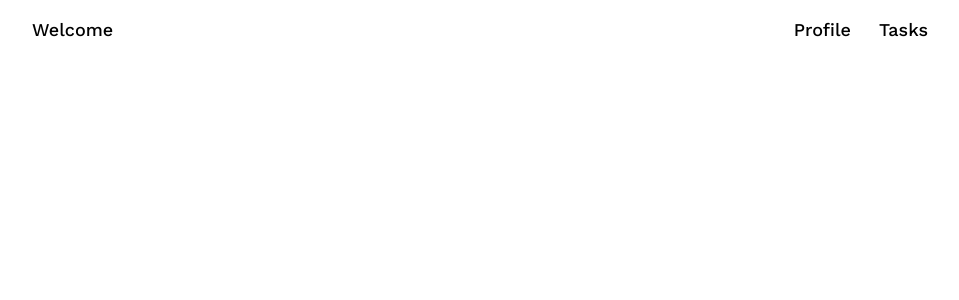
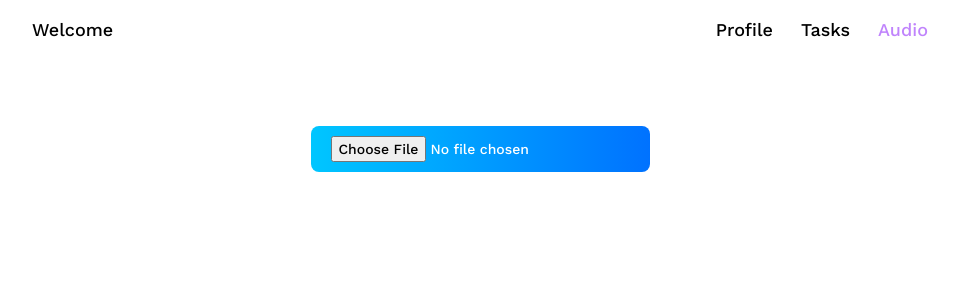
Before and after one commit to isha-k/webHack, a React (Vite) app: page /audio in a window 1280 px wide. Shown: the top 300 px of the page, without its empty margins (160-1119 px from the left). Built offline with nearby package versions, Linux system fonts and the light colour scheme.

Commit message:
Add audio functionality

```diff
--- a/src/App.jsx
+++ b/src/App.jsx
@@ -1,7 +1,7 @@
 import React from 'react'
 import { Route, BrowserRouter as Router, Routes} from 'react-router-dom'
 import Navbar from './components/Navbar'
-import { Home, Profile, Tasks, Login, Register } from './pages'
+import { Home, Profile, Tasks, Login, Register, Audio } from './pages'
 import { useEffect, useState } from 'react'
 
 const App = () => {
@@ -18,6 +18,7 @@ const App = () => {
           <Route path='/tasks' element={<Tasks />}/>
           <Route path="/login" element={<Login setLoggedIn={setLoggedIn} setEmail={setEmail} />} />
           <Route path='/register' element={<Register />}/>
+          <Route path='/audio' element={<Audio />}/>
         </Routes>
       </Router>
     </main>
--- a/src/components/Navbar.jsx
+++ b/src/components/Navbar.jsx
@@ -15,6 +15,9 @@ const Navbar = () => {
         <NavLink to='/tasks' className={({ isActive }) => isActive ? "text-purple-400" : "text-black"}>
           Tasks
         </NavLink>
+        <NavLink to='/audio' className={({ isActive }) => isActive ? "text-purple-400" : "text-black"}>
+          Audio
+        </NavLink>
 
       </nav>
     </header>
--- /dev/null
+++ b/src/pages/Audio.jsx
@@ -0,0 +1,64 @@
+import React, { useState } from 'react'
+
+const Audio = () => {
+    const [file, setFile] = useState(null);
+    const [showPopup, setShowPopup] = useState(false);
+    const [transcript, setTranscript] = useState(""); // State to store the script
+
+    const handleFileChange = async (event) => {
+        setFile(event.target.files[0]);
+        setShowPopup(true); // Show popup when file is selected
+        // Assuming you have an API endpoint that processes the file and returns a transcript
+        const formData = new FormData();
+        formData.append('audioFile', event.target.files[0]);
+        const response = await fetch('API_ENDPOINT', {
+            method: 'POST',
+            body: formData
+        });
+        const data = await response.json();
+        setTranscript(data.transcript); // Set the transcript from API response
+        setShowPopup(false); // Hide popup after fetching the transcript
+    };
+
+    const handleClosePopup = () => {
+      setShowPopup(false);
+    };
+  return (
+    <section className='max-container'>
+        <div className='items-center justify-center flex flex-col'>
+        <input type="file" accept="audio/*" onChange={handleFileChange} className="btn btn-primary mb-2" />
+                {file && (
+                    <audio controls src={URL.createObjectURL(file)} className="mt-2">
+                        Your browser does not support the audio element.
+                    </audio>
+                )}
+                {file && transcript && (
+                    <div className="transcript-output p-4 mt-4 bg-gray-100 rounded shadow">
+                        <h3 className="text-lg font-semibold">Transcript:</h3>
+                        <p>{transcript}</p>
+                    </div>
+                )}
+                {showPopup && (
+                    <div className="modal show fade" style={{ display: 'block' }} tabIndex="-1">
+                        <div className="modal-dialog">
+                            <div className="modal-content">
+                                <div className="modal-header">
+                                    <h5 className="modal-title">File Upload</h5>
+                                    <button type="button" className="close" data-dismiss="modal" aria-label="Close" onClick={handleClosePopup}>
+                                        <span aria-hidden="true">&times;</span>
+                                    </button>
+                                </div>
+                                <div className="modal-body">
+                                    <p>Processing: {file.name}</p>
+                                </div>
+                            </div>
+                        </div>
+                    </div>
+                )}
+        </div>
+    </section>
+
+  )
+}
+
+export default Audio
--- a/src/pages/index.js
+++ b/src/pages/index.js
@@ -3,5 +3,6 @@ import Profile from './Profile'
 import Tasks from './Tasks'
 import Login from './Login'
 import Register from './Register'
+import Audio from './Audio'
 
-export { Home, Profile, Tasks, Login, Register }
+export { Home, Profile, Tasks, Login, Register, Audio }
```
